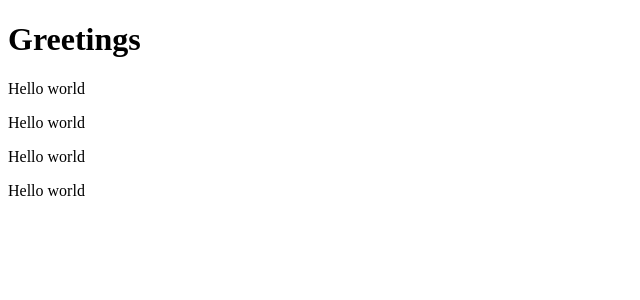
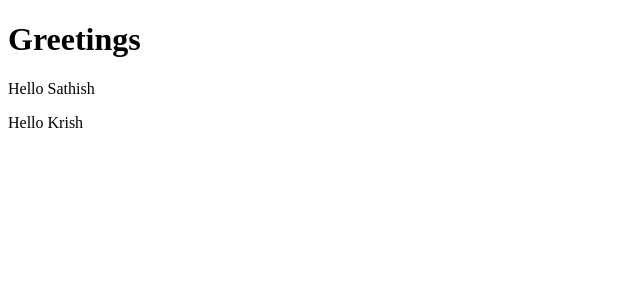
Before and after one commit to githubscientist/react-b51, a React (Vite) app: page / in a window 1280 px wide. Shown: the top 300 px of the page, without its empty margins (0-640 px from the left). Built offline with nearby package versions, Linux system fonts and the light colour scheme.

Commit message:
passing data as props

```diff
--- a/src/App.jsx
+++ b/src/App.jsx
@@ -1,17 +1,21 @@
-function Hello() {
+function Hello(props) {
+
+  console.log(props);
+
   return (
-    <p>Hello world</p>
+    <p>Hello { props.username }</p>
   )
 }
 
 function App() {
+  let user1 = 'Sathish';
+  let user2 = 'Krish';
+
   return (
     <div>
       <h1>Greetings</h1>
-      <Hello />
-      <Hello />
-      <Hello />
-      <Hello />
+      <Hello username={ user1 } />
+      <Hello username={ user2 } />
     </div>
   )
 }
```
